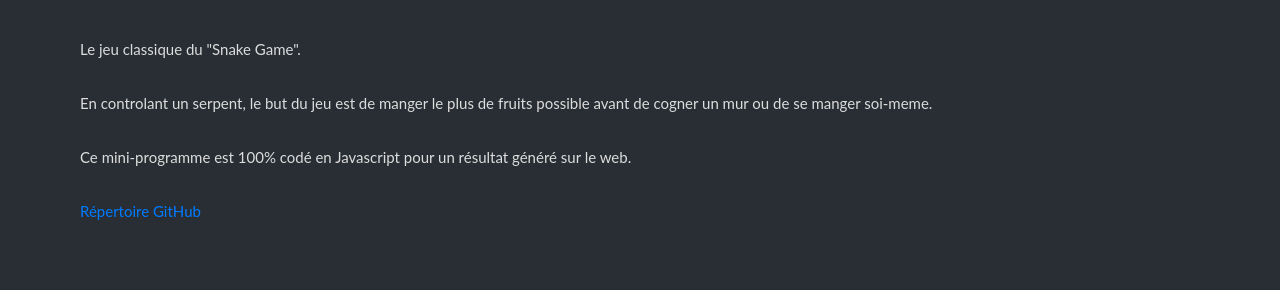
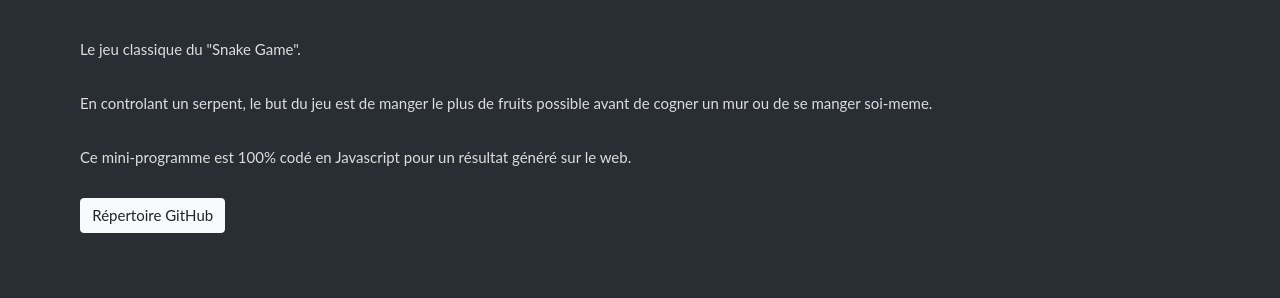
Before and after one commit to yanleclerc/yanleclerc.github.io, a plain HTML site: page Pages/accueil.html in a window 1280 px wide. Shown: the part 1356-1654 px from the top of the page. Drawn offline with nearby package versions, Linux system fonts and the light colour scheme.

Commit message:
AJout link Git

```diff
--- a/Pages/accueil.html
+++ b/Pages/accueil.html
@@ -42,7 +42,8 @@
             de se manger soi-meme.<br><br>
             Ce mini-programme est 100% codé en Javascript pour un r&eacute;sultat g&eacute;n&eacute;r&eacute; sur
             le web.<br><br>
-            <a href="https://github.com/yanleclerc/SnakeGame">R&eacute;pertoire GitHub</a>
+            <a href="https://github.com/yanleclerc/SnakeGame" class="btn btn-light stretched-link">
+                R&eacute;pertoire GitHub</a>
         </p>
     </div>
 </div>
```
